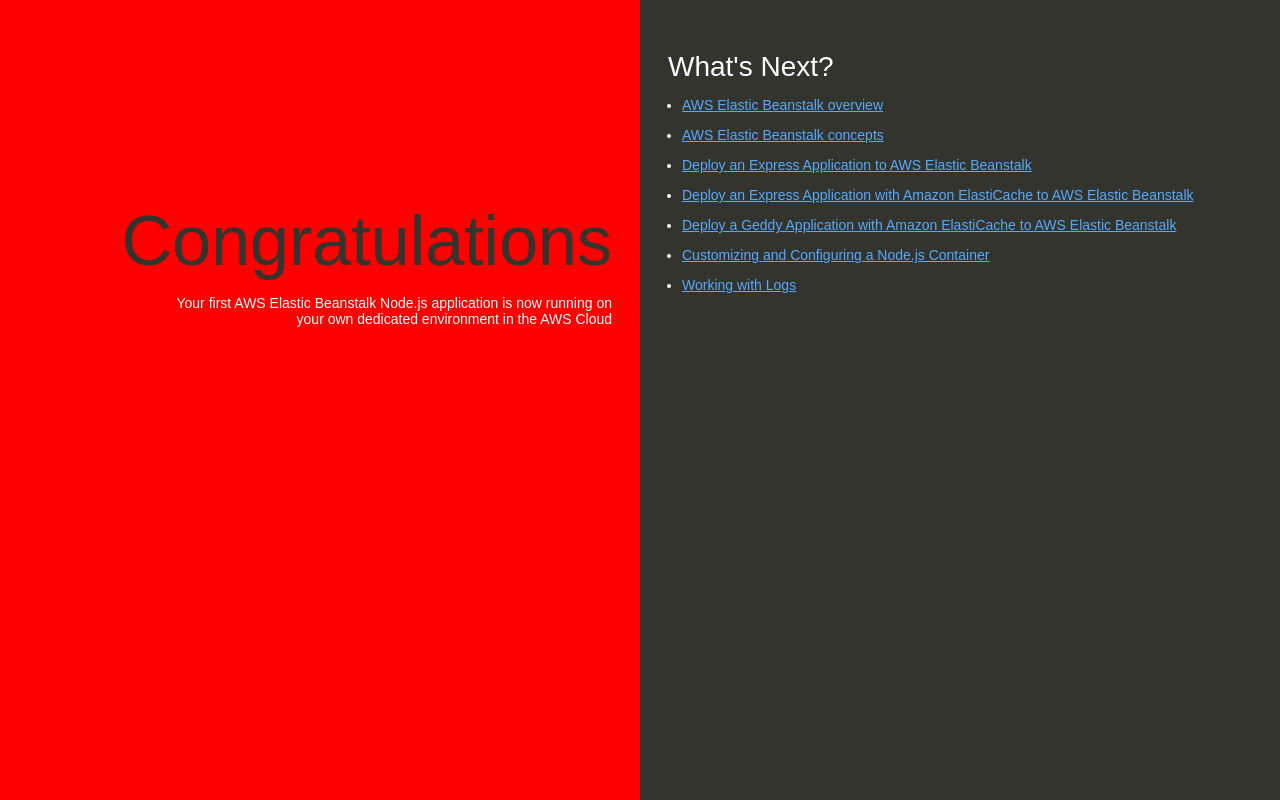
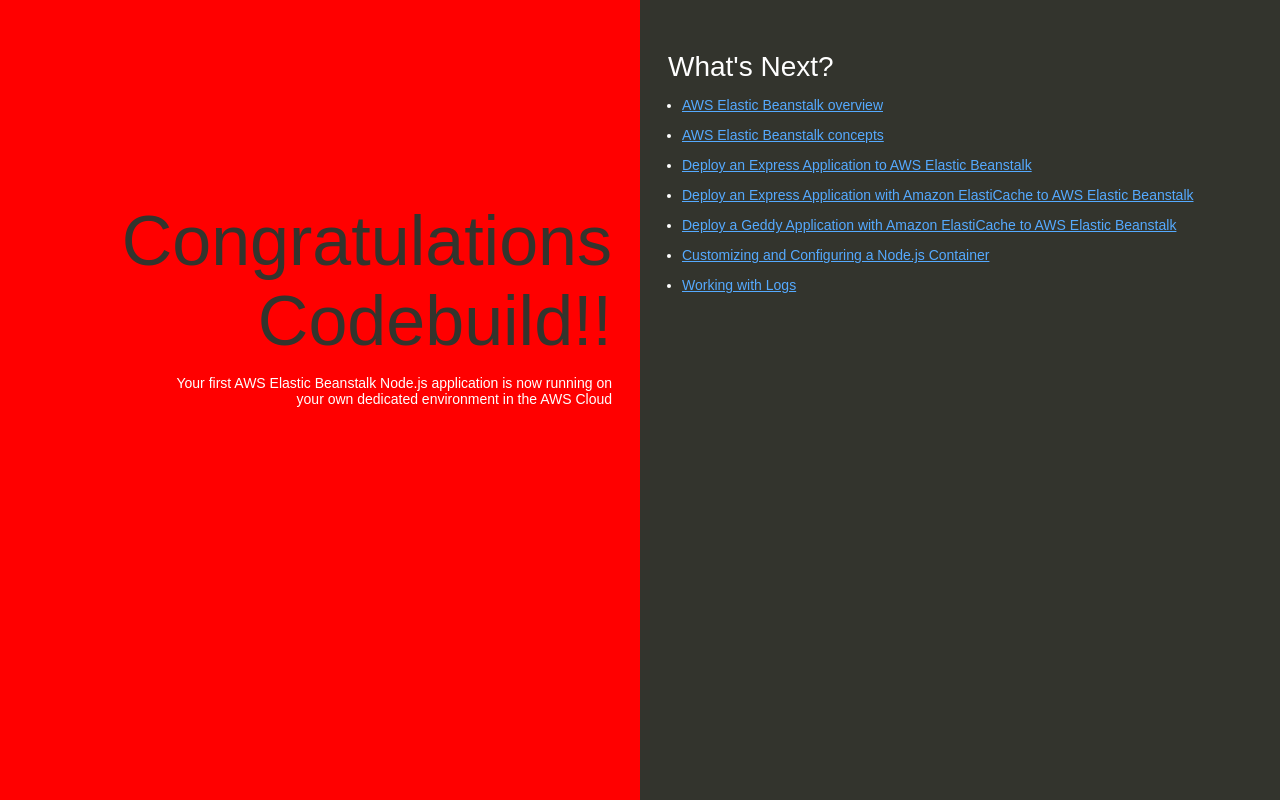
Before and after one commit to pac70man/my-nodejs-app, a website: page index.html in a window 1280 px wide. Drawn offline with Linux system fonts and the light colour scheme.

Commit message:
Update index.html

```diff
--- a/index.html
+++ b/index.html
@@ -74,7 +74,7 @@
   </head>
   <body>
     <div class="textColumn">
-      <h1>Congratulations</h1>
+      <h1>Congratulations Codebuild!!</h1>
       <p>Your first AWS Elastic Beanstalk Node.js application is now running on your own dedicated environment in the AWS Cloud</p>
     </div>
     <div class="linksColumn">
```
